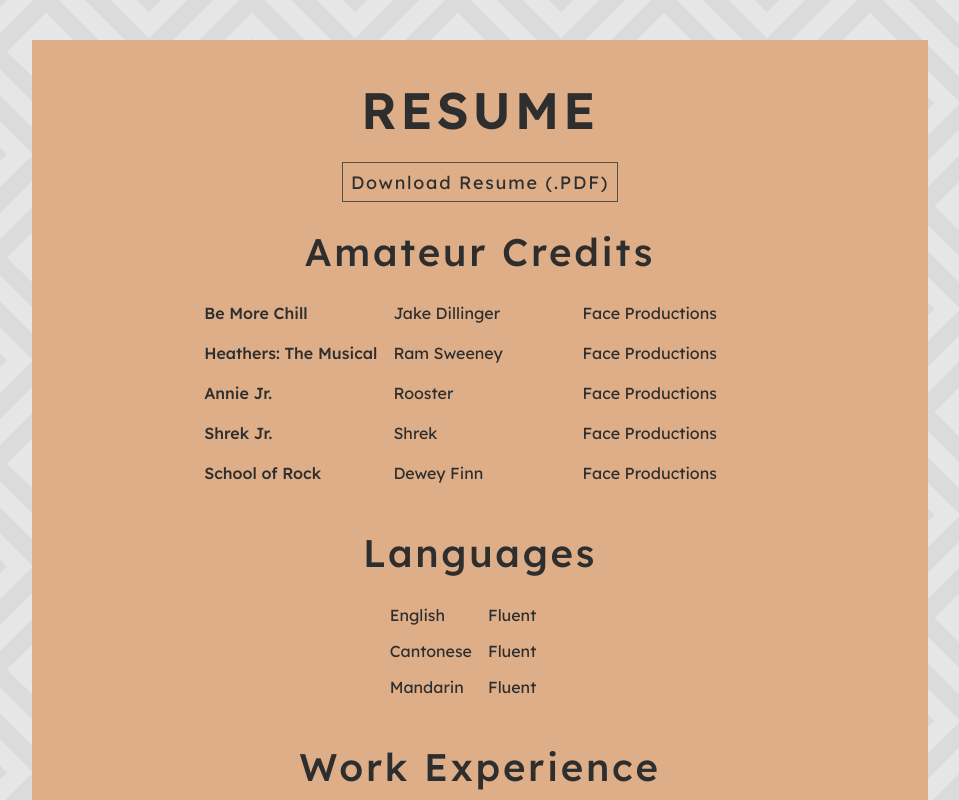
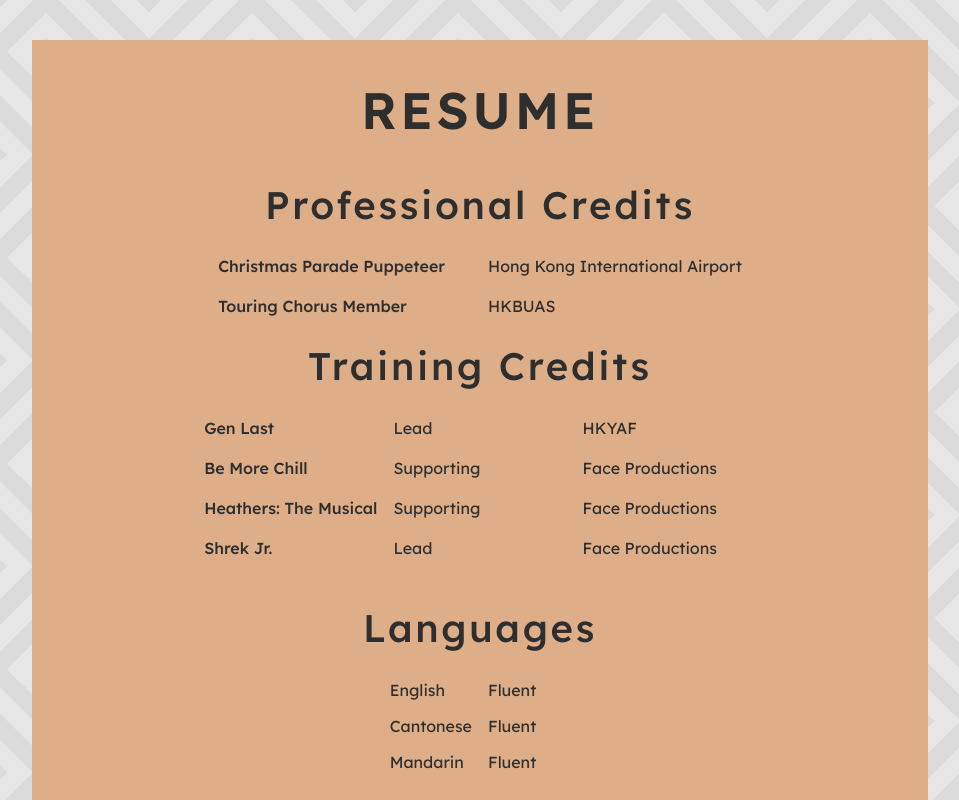
Before and after one commit to laisammy/portfoliowch, a React (Vite) app: page /resume in a window 1280 px wide. Shown: the top 800 px of the page, without its empty margins (160-1119 px from the left). Built offline with nearby package versions, Linux system fonts and the light colour scheme.

Commit message:
Change resume details

```diff
--- a/src/resume.jsx
+++ b/src/resume.jsx
@@ -11,7 +11,7 @@
                         RESUME
                     </h1>
 
-                    <div className="mb-5">
+                    {/* <div className="mb-5">
                         <a
                             href="public/JACOBWONG_CV.pdf"
                             download
@@ -19,40 +19,50 @@
                         >
                             Download Resume (.PDF)
                         </a>
+                    </div> */}
+
+                    <h1 className="text-[clamp(1.8rem,3vw,2.5rem)] font-medium tracking-[0.07em] p-2 text-center">
+                        Professional Credits
+                    </h1>
+
+                    <div className="p-3 space-y-4">
+                        <section className="grid grid-cols-1 sm:grid-cols-2 gap-4 text-center sm:text-left">
+                            <p className="font-medium">Christmas Parade Puppeteer</p>
+                            <p>Hong Kong International Airport</p>
+                        </section>
+
+                        <section className="grid grid-cols-1 sm:grid-cols-2 gap-4 text-center sm:text-left">
+                            <p className="font-medium">Touring Chorus Member</p>
+                            <p>HKBUAS</p>
+                        </section>
                     </div>
 
                     <h1 className="text-[clamp(1.8rem,3vw,2.5rem)] font-medium tracking-[0.07em] p-2 text-center">
-                        Amateur Credits
+                        Training Credits
                     </h1>
 
                     <div className="p-3 space-y-4">
                         <section className="grid grid-cols-1 sm:grid-cols-3 gap-4 text-center sm:text-left">
+                            <p className="font-medium">Gen Last</p>
+                            <p>Lead</p>
+                            <p>HKYAF</p>
+                        </section>
+
+                        <section className="grid grid-cols-1 sm:grid-cols-3 gap-4 text-center sm:text-left">
                             <p className="font-medium">Be More Chill</p>
-                            <p>Jake Dillinger</p>
+                            <p>Supporting</p>
                             <p>Face Productions</p>
                         </section>
 
                         <section className="grid grid-cols-1 sm:grid-cols-3 gap-4 text-center sm:text-left">
                             <p className="font-medium">Heathers: The Musical</p>
-                            <p>Ram Sweeney</p>
-                            <p>Face Productions</p>
-                        </section>
-
-                        <section className="grid grid-cols-1 sm:grid-cols-3 gap-4 text-center sm:text-left">
-                            <p className="font-medium">Annie Jr.</p>
-                            <p>Rooster</p>
+                            <p>Supporting</p>
                             <p>Face Productions</p>
                         </section>
 
                         <section className="grid grid-cols-1 sm:grid-cols-3 gap-4 text-center sm:text-left">
                             <p className="font-medium">Shrek Jr.</p>
-                            <p>Shrek</p>
-                            <p>Face Productions</p>
-                        </section>
-
-                        <section className="grid grid-cols-1 sm:grid-cols-3 gap-4 text-center sm:text-left">
-                            <p className="font-medium">School of Rock</p>
-                            <p>Dewey Finn</p>
+                            <p>Lead</p>
                             <p>Face Productions</p>
                         </section>
                     </div>
```
